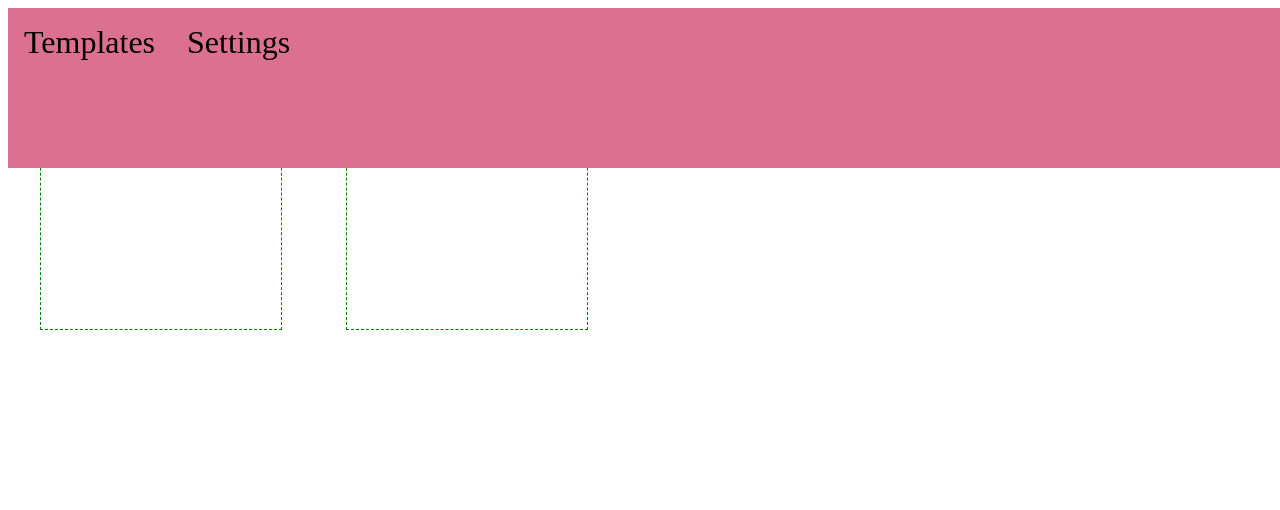
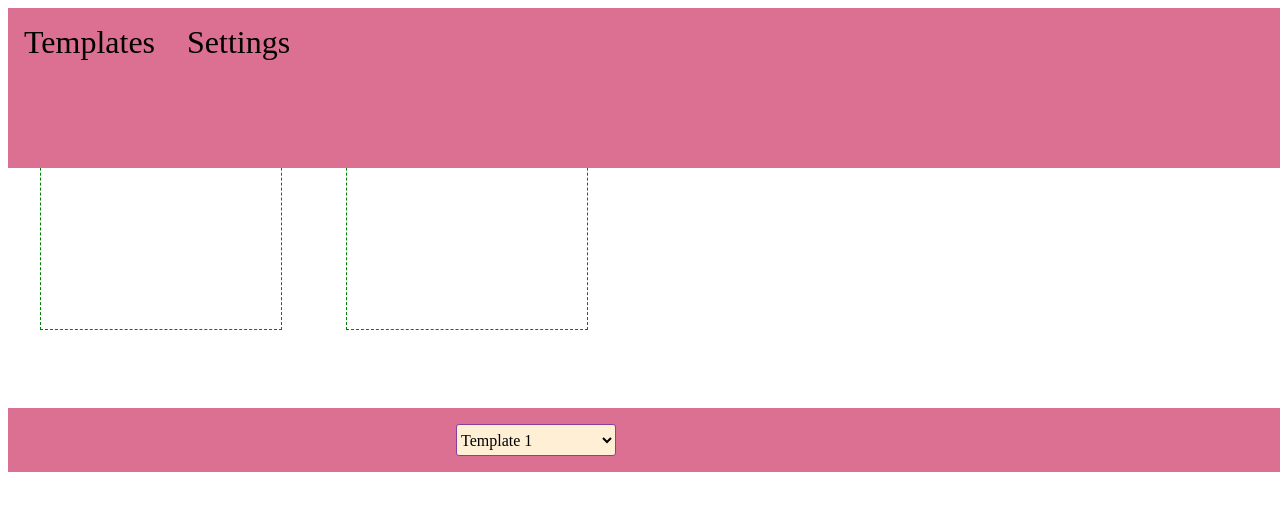
Before and after one commit to sebdoesntknow/contactlens, a React (Create React App) app: page / in a window 1280 px wide. Shown: the top 510 px of the page. Built offline with nearby package versions, Linux system fonts and the light colour scheme.

Commit message:
Added combobox reusable component. Created footer

```diff
--- /dev/null
+++ b/src/components/ComboBox/ComboBoxWrapper.tsx
@@ -0,0 +1,30 @@
+import * as React from 'react';
+import styled from 'styled-components';
+
+interface ComboBoxProps {
+    className?: string;
+    children?: JSX.Element[];
+}
+
+function ComboBoxContainer(props: ComboBoxProps) {
+    return (
+        <select className={props.className}>
+            {props.children}
+        </select>
+    );
+}
+
+const ComboBox = styled(ComboBoxContainer)`
+    position: 'absolute';
+    background-color: palevioletred;
+    width: 5em;
+    height: 1em;
+    color: black;
+    font-family: Poppins;
+    font-size: 1em;
+    border: 0.1em dashed red;
+    border-radius: none;
+    padding: none;
+`;
+
+export default ComboBox;
--- a/src/components/MenuBar/BarWrapper.tsx
+++ b/src/components/MenuBar/BarWrapper.tsx
@@ -3,11 +3,13 @@ import styled from 'styled-components';
 
 interface BarWrapperProps {
     className?: string;
-    children?: JSX.Element[];
+    children?: any;
     primary?: boolean;
     bgcolor?: string;
     width?: string;
     height?: string;
+    margin?: string;
+    padding?: string;
 }
 
 function BarWrapperContainer(props: BarWrapperProps) {
@@ -29,6 +31,8 @@ const BarWrapper = styled(BarWrapperContainer)`
     background-color: ${props => props.bgcolor ? props.bgcolor : 'palevioletred'};
     width: ${props => props.width ? props.width : '100%'};
     height: ${props => props.height ? props.height : '20%'};
+    margin: ${props => props.margin ? props.margin : '0 auto auto 0'};
+    padding: ${props => props.padding ? props.padding : 'none'};
 `;
 
 export default BarWrapper;
--- /dev/null
+++ b/src/containers/Footer/index.tsx
@@ -0,0 +1,36 @@
+import * as React from 'react';
+
+import BarWrapper from '../../components/MenuBar/BarWrapper';
+import ComboBoxWrapper from '../../components/ComboBox/ComboBoxWrapper';
+
+const FooterBar = ComboBoxWrapper.extend`
+    position: absolute;
+    background-color: papayawhip;
+    width: 10em;
+    height: 2em;
+    margin: 1em auto auto 35%;
+    border: 1px solid #893f9e;
+    border-radius: 3px;
+`;
+
+interface FooterProps {}
+interface FooterState {}
+
+class Footer extends React.Component<FooterProps, FooterState> {
+    render() {
+        return (
+            <BarWrapper
+                margin={'25em auto auto auto'}
+                height={'4em'}
+            >
+                <FooterBar>
+                    <option value="A">Template 1</option>
+                    <option value="B">Template 2</option>
+                    <option value="C">Template 3</option>
+                </FooterBar>
+            </BarWrapper>
+        );
+    }
+}
+
+export default Footer;
--- a/src/containers/MainView/ContactLens.tsx
+++ b/src/containers/MainView/ContactLens.tsx
@@ -3,6 +3,7 @@ import * as React from 'react';
 import ContactLensWrapper from '../../components/ContactLensBody/ContactLensWrapper';
 import MenuBar from '../../components/MenuBar';
 import LensWrapper from '../../components/Lens/LensWrapper';
+import Footer from '../Footer';
 
 interface ContactLensProps {}
 interface ContactLensState {}
@@ -19,6 +20,7 @@ class ContactLens extends React.Component<ContactLensProps, ContactLensState> {
                 <MenuBar />
                 <LensWrapper margin={'5em 2em'} width={'15em'} height={'15em'} />
                 <LensWrapper margin={'5em 2em'} width={'15em'} height={'15em'} />
+                <Footer />
             </ContactLensWrapper>
         );
     }
```
